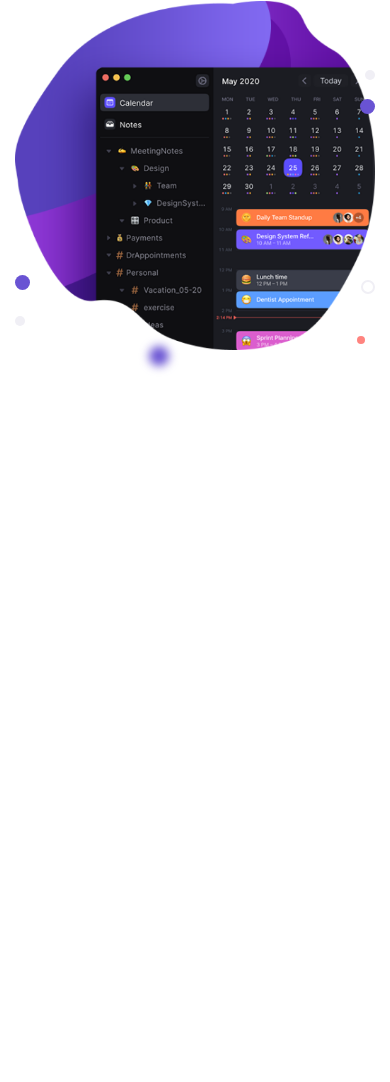
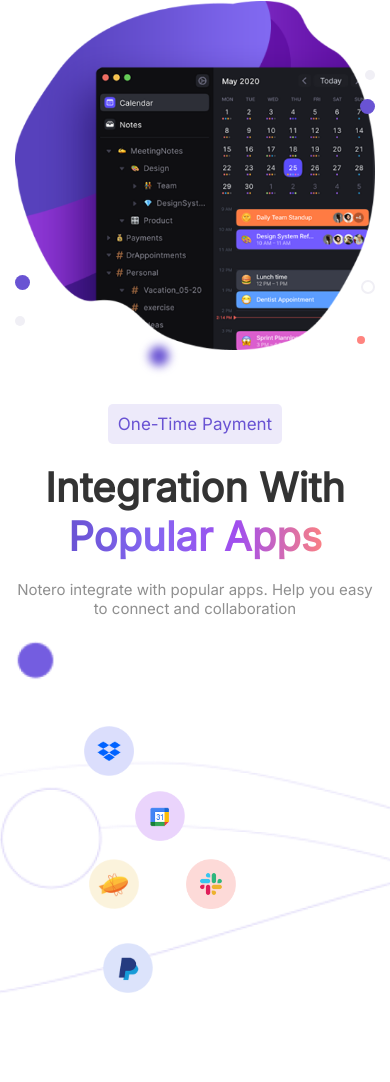
Before and after one commit to parminder100/ITech-Project, a plain HTML site: page index.html in a window 390 px wide. Shown: the part 6507-7589 px from the top of the page. Before the commit the page ends 6911 px from the top, so only its background shows below. Drawn offline with Linux system fonts and the light colour scheme.

Commit message:
Completed one time payment section and its responsive

```diff
--- a/index.html
+++ b/index.html
@@ -308,6 +308,41 @@
         </div>
     </section>
     <!-- Focus On Theme End -->
+
+    <!-- One Time Payment Start -->
+    <section>
+        <div class="itech-grid">
+            <div class="container">
+                <div class="one-time-payment-row">
+                    <div class="one-time-payment-text-center">
+                        <div class="notero-app one-time-payment">
+                            <p>One-Time Payment</p>
+                        </div>
+                    </div>
+                    <h1 class="awesome-feature-heading one-time-payment-heading">Integration With <span>Popular Apps</span></h1>
+                    <p class="one-time-payment-text">Notero integrate with popular apps. Help you easy to connect and collaboration</p>
+                </div>
+            </div>
+        </div>
+        <div class="one-time-payment-bg-image">
+            <div class="one-time-payment-image1">
+                <img class="one-time-payment-app-image" src="./Assets/img/one-time-payment-image1.png" alt="one-time-payment-image1">
+            </div>
+            <div class="one-time-payment-image2">
+                <img class="one-time-payment-app-image" src="./Assets/img/one-time-payment-image2.png" alt="one-time-payment-image2">
+            </div>
+            <div class="one-time-payment-image3">
+                <img class="one-time-payment-app-image" src="./Assets/img/one-time-payment-image3.png" alt="one-time-payment-image3">
+            </div>
+            <div class="one-time-payment-image4">
+                <img class="one-time-payment-app-image" src="./Assets/img/one-time-payment-image4.png" alt="one-time-payment-image4">
+            </div>
+            <div class="one-time-payment-image5">
+                <img class="one-time-payment-app-image" src="./Assets/img/one-time-payment-image5.png" alt="one-time-payment-image5">
+            </div>
+        </div>
+    </section>
+    <!-- One Time Payment End -->
 </body>
 <script src="./script/js/script.js"></script>
 </html>
--- a/style.css
+++ b/style.css
@@ -771,6 +771,60 @@ header{
 /* Focus On Theme End */
 
 
+/* One Time Payment Start */
+.one-time-payment-text-center{
+    display: flex;
+    justify-content: center;
+}
+.one-time-payment{
+    margin-bottom: 19px;
+}
+.one-time-payment-row{
+    text-align: center;
+}
+.one-time-payment-heading{
+    margin-bottom: 19px;
+}
+.one-time-payment-text{
+    font-size: 15px;
+    color: var(--itech-section-color);
+}
+.one-time-payment-bg-image{
+    background-image: url("./Assets/img/one-time-payment-bg-image.png");
+    background-size: cover;
+    background-repeat: no-repeat;
+    height: 464px;
+    position: relative;
+    bottom: 94px;
+}
+.one-time-payment-image1{
+    position: absolute;
+    top: 164px;
+    left: 84px;
+}
+.one-time-payment-image2{
+    position: absolute;
+    top: 261px;
+    left: 294px;
+}
+.one-time-payment-image3{
+    position: absolute;
+    top: 166px;
+    left: 602px;
+}
+.one-time-payment-image4{
+    position: absolute;
+    top: 255px;
+    left: 861px;
+}
+.one-time-payment-image5{
+    position: absolute;
+    top: 127px;
+    right: 82px;
+}
+/* One Time Payment End */
+
+
 
 
 
@@ -1030,6 +1084,31 @@ header{
         bottom: 28px;
     }
     /* Focus On Theme End */
+
+    /* One Time Payment Start */
+    .one-time-payment-app-image{
+        width: 50px;
+    }
+    .one-time-payment-image2{
+        top: 229px;
+        left: 135px;
+    }
+    .one-time-payment-image3{
+        top: 297px;
+        left: 89px;
+    }
+    .one-time-payment-image4{
+        top: 297px;
+        left: 186px;
+    }
+    .one-time-payment-image5{
+        top: 381px;
+        right: 237px;
+    }
+    .one-time-payment-bg-image{
+        bottom: 56px;
+    }
+    /* One Time Payment End */
 }
 
 
@@ -1211,6 +1290,31 @@ header{
         bottom: 106px;
     }
     /* Focus On Theme End */
+
+    /* One Time Payment Start */
+    .one-time-payment-app-image{
+        width: 50px;
+    }
+    .one-time-payment-image2{
+        top: 229px;
+        left: 335px;
+    }
+    .one-time-payment-image3{
+        top: 297px;
+        left: 489px;
+    }
+    .one-time-payment-image4{
+        top: 297px;
+        left: 286px;
+    }
+    .one-time-payment-image5{
+        top: 381px;
+        left: 70px;
+    }
+    .one-time-payment-bg-image{
+        bottom: 56px;
+    }
+    /* One Time Payment End */
 }
 
 
@@ -1369,6 +1473,31 @@ header{
         bottom: 44px;
     }
     /* Focus On Theme End */
+
+    /* One Time Payment Start */
+    .one-time-payment-app-image{
+        width: 100px;
+    }
+    .one-time-payment-image2{
+        top: 229px;
+        left: 335px;
+    }
+    .one-time-payment-image3{
+        top: 297px;
+        left: 640px;
+    }
+    .one-time-payment-image4{
+        top: 297px;
+        left: 486px;
+    }
+    .one-time-payment-image5{
+        top: 381px;
+        left: 70px;
+    }
+    .one-time-payment-bg-image{
+        bottom: 56px;
+    }
+    /* One Time Payment End */
 }
 
 
@@ -1428,4 +1557,15 @@ header{
         bottom: 0px;
     }
     /* Focus On Theme End */
-}
+
+    /* One Time Payment Start */
+    .one-time-payment-image4{
+        top: 255px;
+        left: 786px;
+    }
+    .one-time-payment-image5{
+        top: 336px;
+        left: 27px;
+    }
+    /* One Time Payment End */
+}
```
Also changed, not shown: Assets/img/one-time-payment-bg-image.png (added), Assets/img/one-time-payment-image1.png (added), Assets/img/one-time-payment-image2.png (added), Assets/img/one-time-payment-image3.png (added), Assets/img/one-time-payment-image4.png (added), Assets/img/one-time-payment-image5.png (added).
